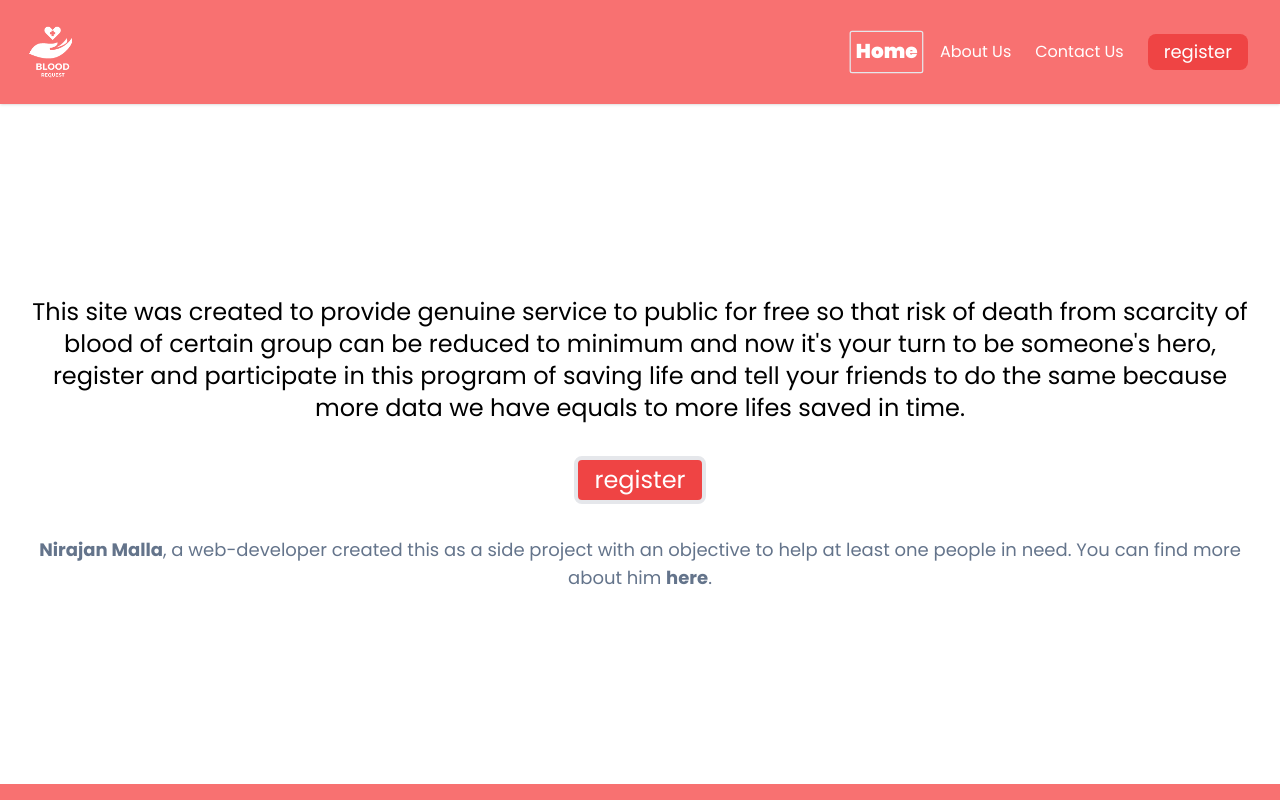
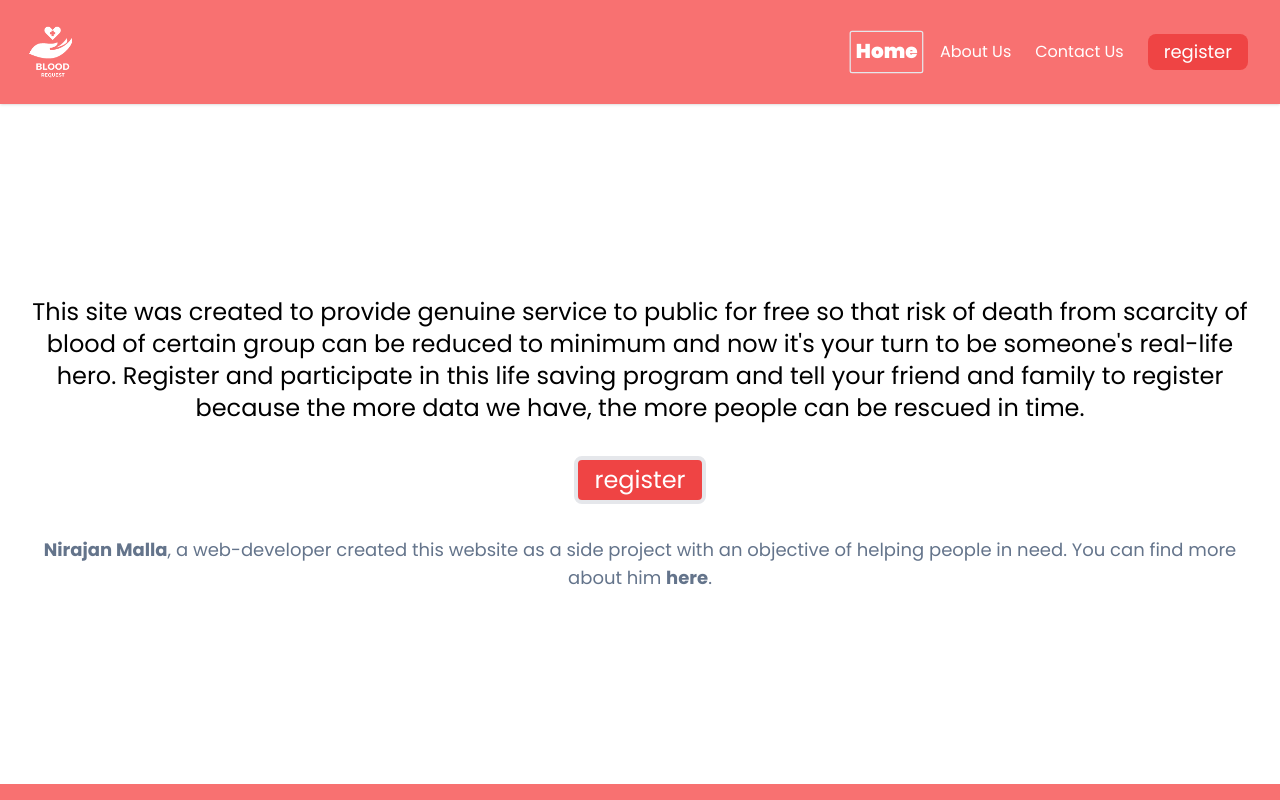
Before and after one commit to NirajanM/BloodDonate, a React (Create React App) app in the folder client/: page /about in a window 1280 px wide. Shown: the top 800 px of the page. Built offline with nearby package versions, Linux system fonts and the light colour scheme.

Commit message:
fixed typos and changed text to fit nepali translation properly

```diff
--- a/client/src/components/BDC.tsx
+++ b/client/src/components/BDC.tsx
@@ -27,7 +27,7 @@ const BDC: React.FunctionComponent = () => {
         <section className=' mt-36'>
             <div className='flex flex-col bg-red-400 p-4 lg:p-12 text-white justify-center items-center'>
                 <h2 className='font-semibold text-lg xl:text-3xl'>Want to donate blood right away?</h2>
-                <span className='text-sm xl:text-xl'>check <a className='cursor-pointer font-bold underline' href="https://nrcs.org/redcross_location/">redcross branch</a> near you.</span>
+                <span className='text-sm xl:text-xl'>To check redcross branch near you - <a className='cursor-pointer font-bold underline' href="https://nrcs.org/redcross_location/">click here</a></span>
             </div>
             <h2 className=' text-slate-400 font-bold border-b-2 border-t-2 mt-28 mb-4 text-xl xl:text-3xl text-center'>Some common Q&A's</h2>
             <div className='p-8 text-slate-600'>
--- a/client/src/pages/AboutUs.tsx
+++ b/client/src/pages/AboutUs.tsx
@@ -7,12 +7,12 @@ const AboutUs: React.FunctionComponent<AboutUsProps> = (props) => {
     return (
         <div className=' text-center text-md px-4 sm:px-4 md:px-8 py-28 sm:py-36 md:py-48 flex-row item-center sm:text-xl md:text-2xl'>
             <header>
-                This site was created to provide genuine service to public for free so that risk of death from scarcity of blood of certain group can be reduced to minimum and now it's your turn to be someone's hero, register and participate in this program of saving life and tell your friends to do the same because more data we have equals to more lifes saved in time.
+                This site was created to provide genuine service to public for free so that risk of death from scarcity of blood of certain group can be reduced to minimum and now it's your turn to be someone's real-life hero. Register and participate in this life saving program and tell your friend and family to register because the more data we have, the more people can be rescued in time.
             </header>
             <Link to="/register">
                 <button className='p-1 px-4 bg-red-500 text-white border-4 cursor-pointer hover:scale-105 hover:shadow-lg hover:bg-red-600 hover:shadow-red-400/50 rounded-lg my-8'>register</button>
             </Link>
-            <div className='text-sm text-slate-500 sm:text-md md:text-lg'><a className='font-bold hover:text-black' href="https://www.linkedin.com/in/nirajan-malla-36a111210/">Nirajan Malla</a>, a web-developer created this as a side project with an objective to help at least one people in need. You can find more about him <a className='font-bold hover:text-black' href="https://www.nirajanmalla.com.np">here</a>. </div>
+            <div className='text-sm text-slate-500 sm:text-md md:text-lg'><a className='font-bold hover:text-black' href="https://www.linkedin.com/in/nirajan-malla-36a111210/">Nirajan Malla</a>, a web-developer created this website as a side project with an objective of helping people in need. You can find more about him <a className='font-bold hover:text-black' href="https://www.nirajanmalla.com.np">here</a>. </div>
         </div>
     );
 };
```
